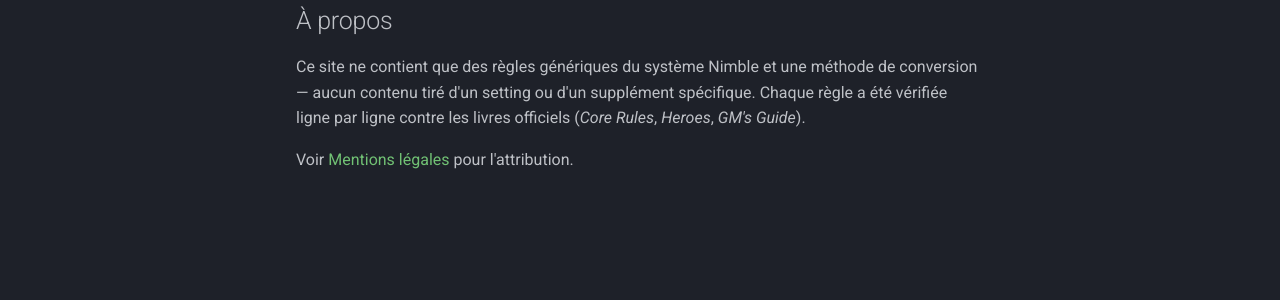
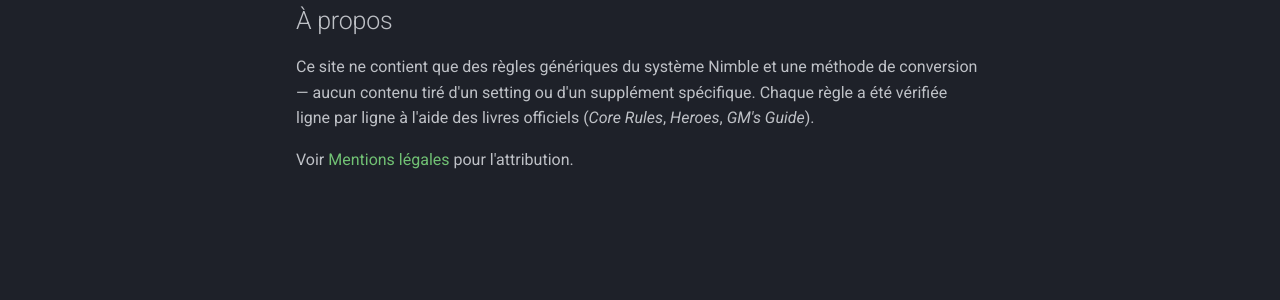
Before and after one commit to fredben78/OSE-nimble, an MkDocs documentation site: the page built from docs/index.md, in a window 1280 px wide. Shown: the part 442-742 px from the top of the page. Built offline with MkDocs 1.6.1 and Material for MkDocs 9.7.7, drawn with Linux system fonts in a browser that asks for light colours; comment, search, counter and statistics services are not loaded.

Commit message:
Corrige un calque de l'anglais (vérifié contre → vérifié à l'aide de)
Co-Authored-By: Claude Sonnet 5 <noreply@anthropic.com>

```diff
--- a/docs/index.md
+++ b/docs/index.md
@@ -7,6 +7,6 @@ Un résumé condensé et vérifié des mécaniques du système de jeu de rôle *
 
 ## À propos
 
-Ce site ne contient que des règles génériques du système Nimble et une méthode de conversion — aucun contenu tiré d'un setting ou d'un supplément spécifique. Chaque règle a été vérifiée ligne par ligne contre les livres officiels (*Core Rules*, *Heroes*, *GM's Guide*).
+Ce site ne contient que des règles génériques du système Nimble et une méthode de conversion — aucun contenu tiré d'un setting ou d'un supplément spécifique. Chaque règle a été vérifiée ligne par ligne à l'aide des livres officiels (*Core Rules*, *Heroes*, *GM's Guide*).
 
 Voir [Mentions légales](NOTICE.md) pour l'attribution.
```
Also changed, not shown: docs/NOTICE.md (+1 -1 lines), docs/fondamentaux-nimble.md (+1 -1 lines).
